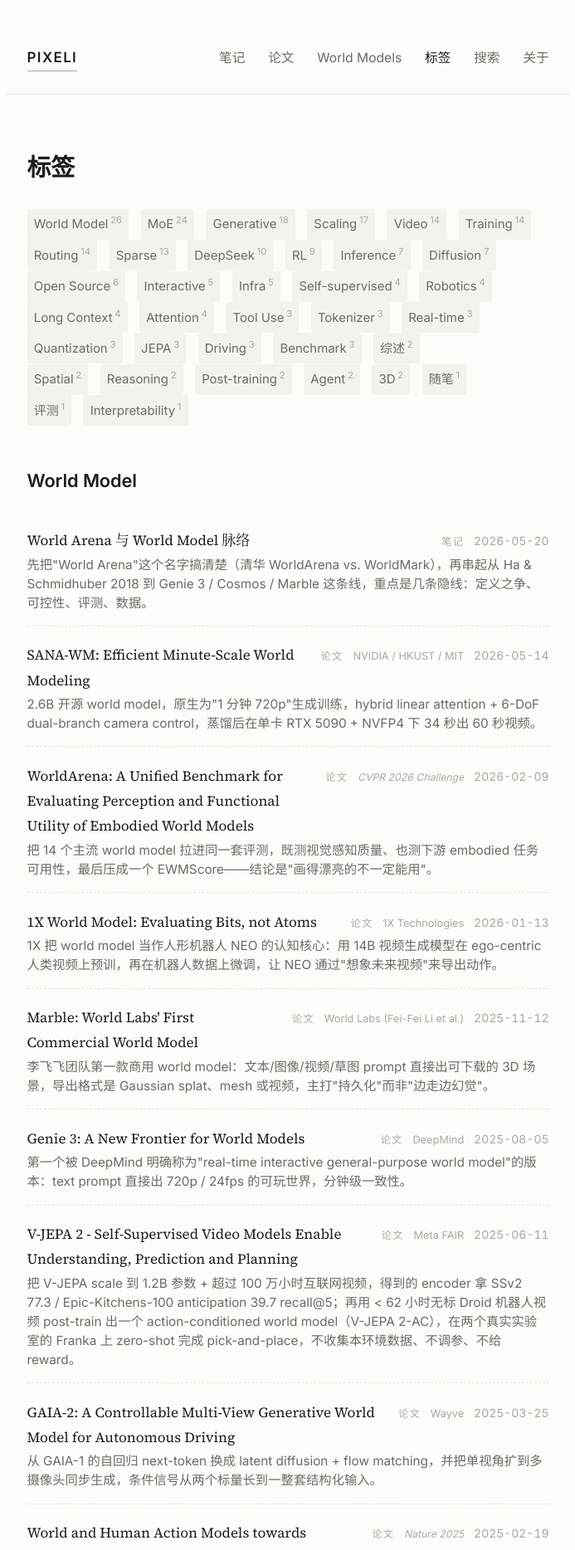
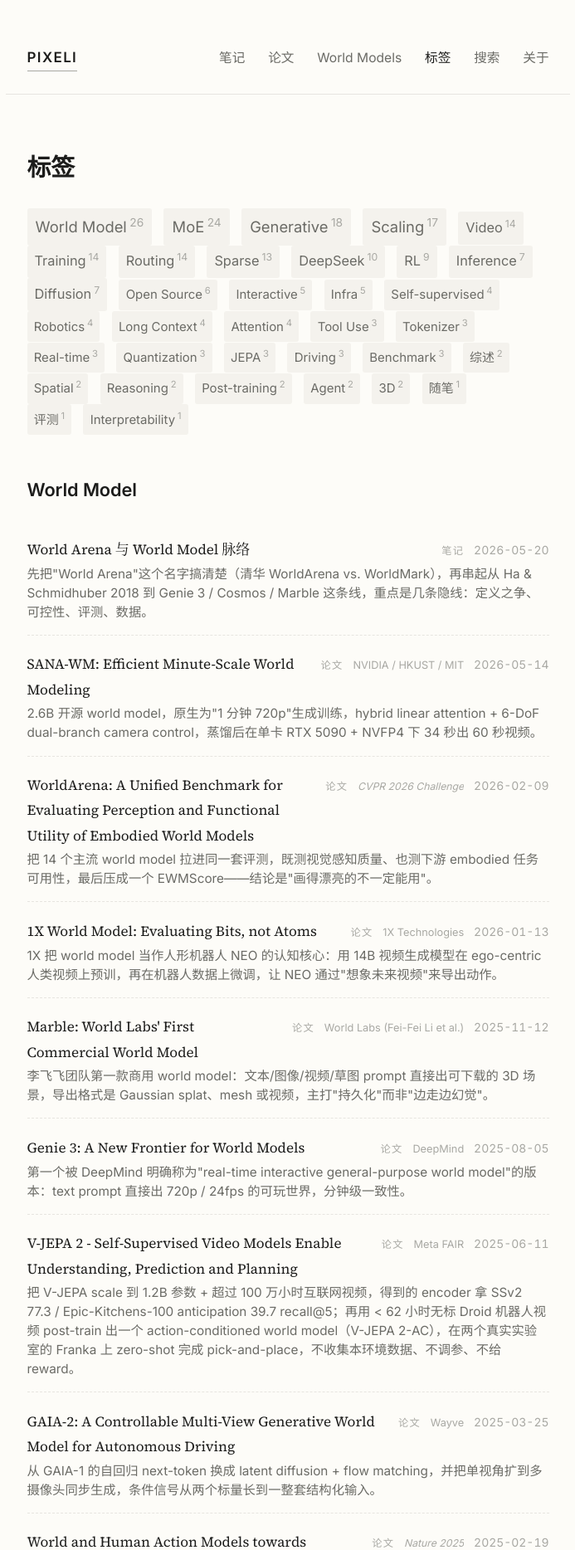
Before and after one commit to pixeli99/PIXELI, a Jekyll site: the page built from tags.md, in a window 1280 px wide. Shown: the top 1868 px of the page at 83% size, without its empty margins (293-986 px from the left). Built offline with Jekyll 4.4.1, drawn with Linux system fonts in a browser that asks for light colours.

Commit message:
标签云：按频率加权字号
出现 ≥15 次的标签（World Model、MoE 等）渲染为 1.08rem，
≥7 次的渲染为 0.96rem，其余保持默认 0.88rem。
仅改 Liquid 模板，无 CSS 变动，不影响深色模式。

Co-Authored-By: Claude Sonnet 4.6 <noreply@anthropic.com>

```diff
--- a/tags.md
+++ b/tags.md
@@ -37,7 +37,8 @@ description: 按标签浏览全部论文笔记与随笔。
   {% assign parts = entry | split: "|" %}
   {% assign t = parts[1] %}
   {% assign count = parts[0] | plus: 0 %}
-  <a href="#tag-{{ t | replace: " ", "-" }}" aria-label="{{ t }}，{{ count }} 篇">{{ t }}<sup aria-hidden="true">{{ count }}</sup></a>
+  {% if count >= 15 %}{% assign tc_style = "font-size:1.08rem" %}{% elsif count >= 7 %}{% assign tc_style = "font-size:0.96rem" %}{% else %}{% assign tc_style = "" %}{% endif %}
+  <a href="#tag-{{ t | replace: " ", "-" }}" aria-label="{{ t }}，{{ count }} 篇"{% if tc_style != "" %} style="{{ tc_style }}"{% endif %}>{{ t }}<sup aria-hidden="true">{{ count }}</sup></a>
 {% endfor %}
 </p>
 
```
